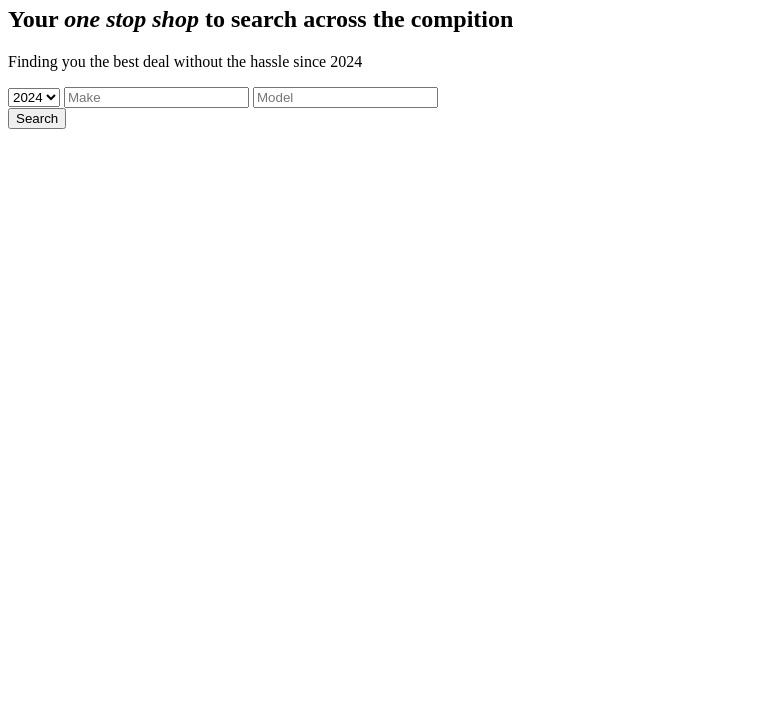
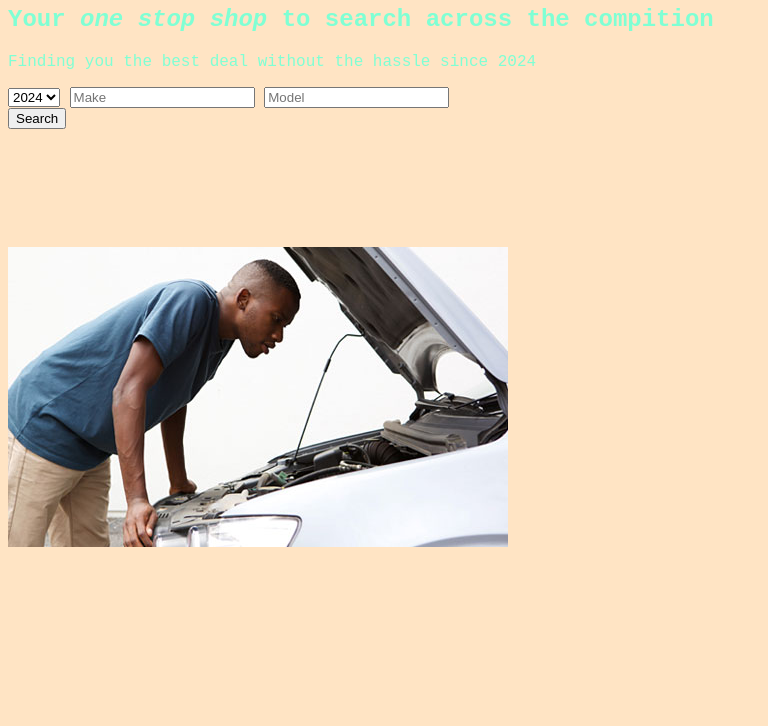
Before and after one commit to imthalaw/Partshub, a plain HTML site: page index.html in a window 1280 px wide. Shown: the part 74-800 px from the top of the page, without its empty margins (0-768 px from the left). Drawn offline with Linux system fonts and the light colour scheme.

Commit message:
Add files via upload

```diff
--- a/index.html
+++ b/index.html
@@ -2,7 +2,7 @@
 <html>
  <title>PartsHub</title>
  <head>
-  <link rel="sytlesheet" type="text/css" herf="stylesheet.css">
+  <link rel="stylesheet" type="text/css" href="https://imthalaw.github.io/Partshub/stylesheet.css">
   <h1>Welcome to parts hub!</h1>
   <h2>Your <em>one stop shop</em> to search across the compition</h4>
   <p>Finding you the best deal without the hassle since 2024</p>
@@ -88,5 +88,6 @@
 
   <script src="script.js">
   </script>
+  <img id="jim" src="jim.jpg">
  </body>
 </html>
```
